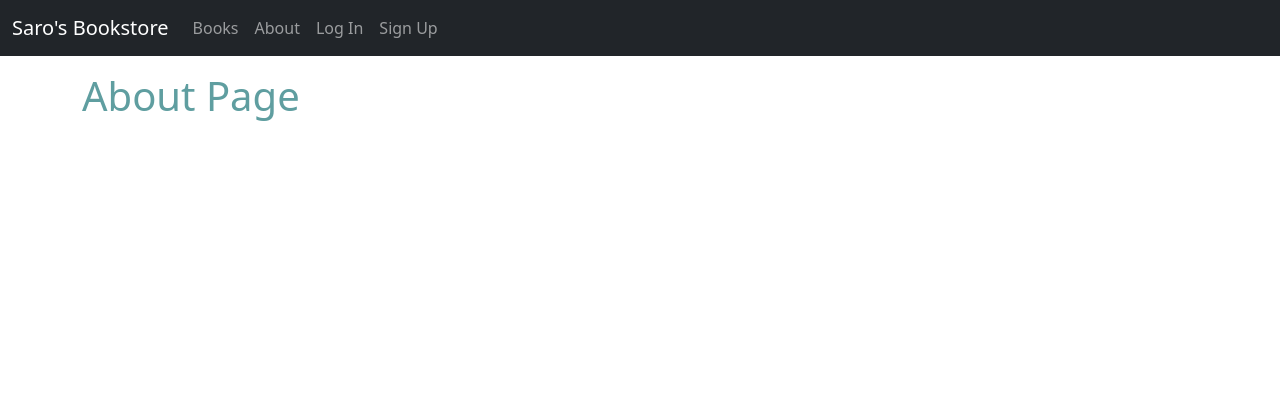
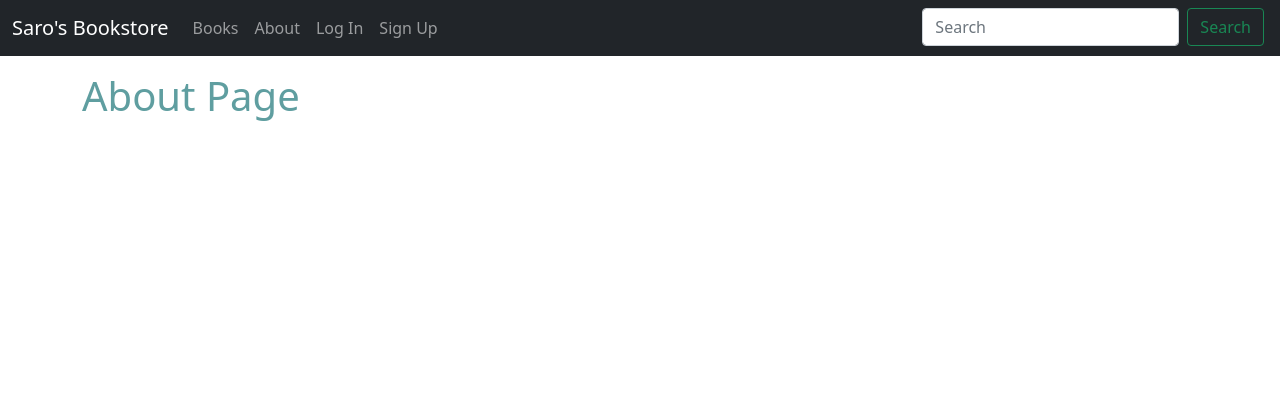
Before and after one commit to khanjee501/bookstore, a Django app: page /about/ in a window 1280 px wide. Shown: the top 420 px of the page. Run offline with Django 4.2, Linux system fonts and the light colour scheme; parts of the project's set-up code (start-up, migrations or seed data) failed here and were passed over.

Commit message:
SearchResultsListView completed and Q set up completed now have search functionality

```diff
--- a/templates/_base.html
+++ b/templates/_base.html
@@ -36,6 +36,11 @@
                         <a class="nav-link" href="{% url 'account_signup' %}">Sign Up</a>
                     </li>
                     {% endif %}
+                    <form class="d-flex position-absolute end-0 me-3" action="{% url 'search_results' %}" method="get">
+                        <input class="form-control me-2" type="search" name="q" placeholder="Search" aria-\
+                        label="Search" >
+                        <button class="btn btn-outline-success" type="submit">Search</button>
+                    </form>
                 </ul>
               </div>
             </div>
```
Also changed, not shown: books/views.py (+3 -4 lines).
